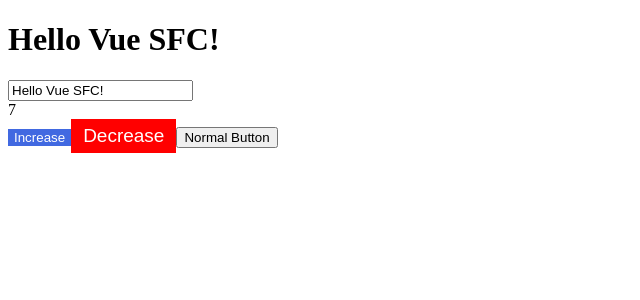
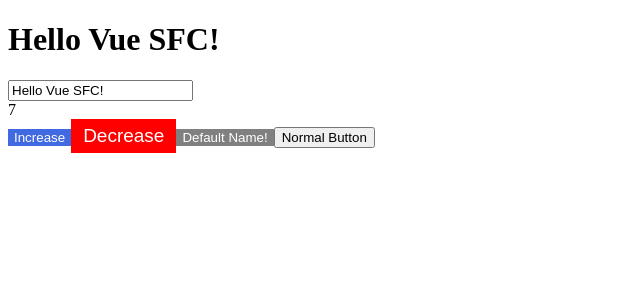
Before and after one commit to lazy-sky/vue_practice, a Vue app: page / in a window 1280 px wide. Shown: the top 300 px of the page, without its empty margins (0-640 px from the left). Built offline with nearby package versions, Linux system fonts and the light colour scheme; the HTML template or start-up script is replaced by a standard one.

Commit message:
Slot default value

```diff
--- a/src/App.vue
+++ b/src/App.vue
@@ -17,6 +17,8 @@
   >
     Decrease
   </TheButton>
+
+  <TheButton />
   <button>Normal Button</button>
 </template>
 
--- a/src/components/TheButton.vue
+++ b/src/components/TheButton.vue
@@ -5,7 +5,7 @@
       [size]: true,
     }"
   >
-    <slot></slot>
+    <slot>Default Name!</slot>
   </button>
 </template>
 
```
